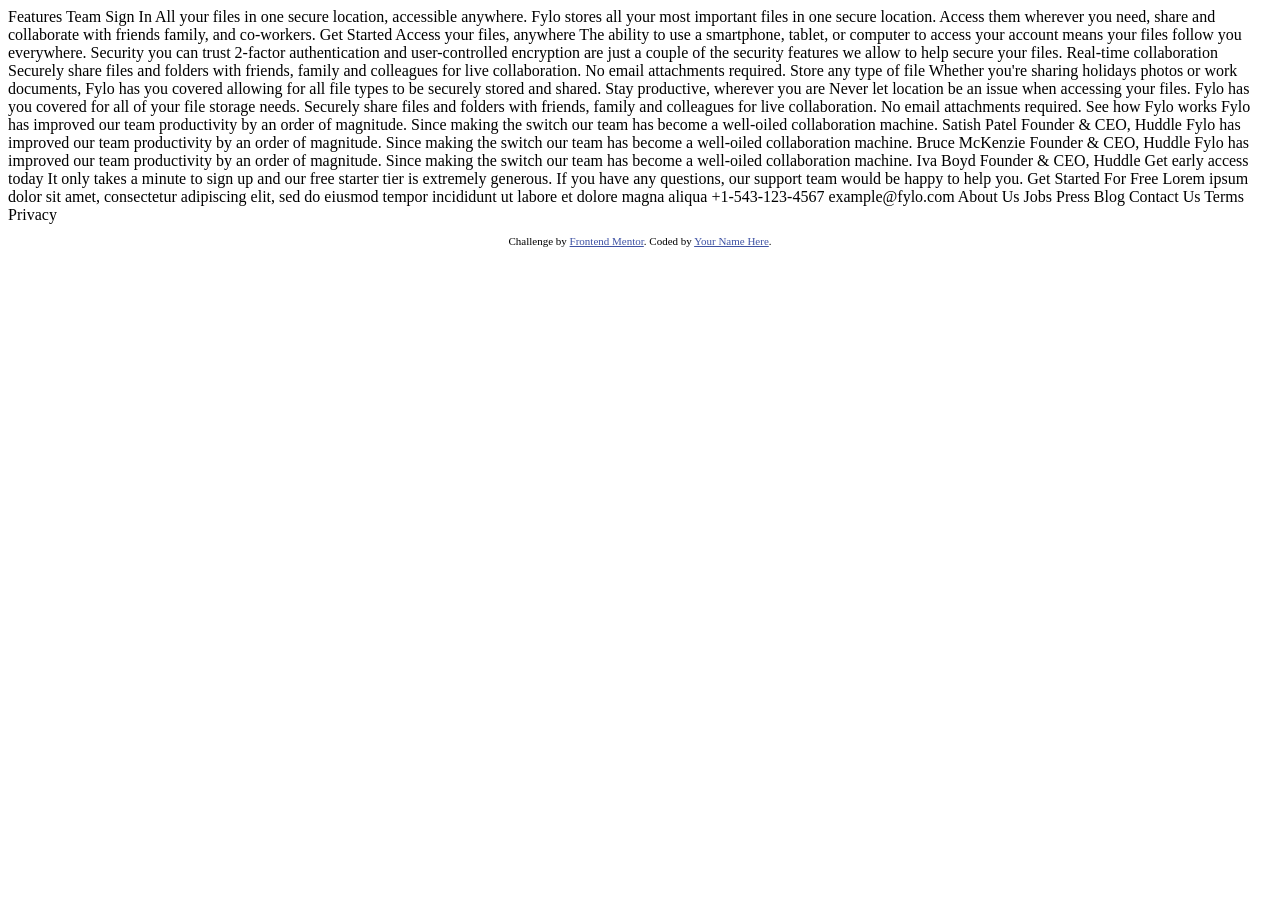
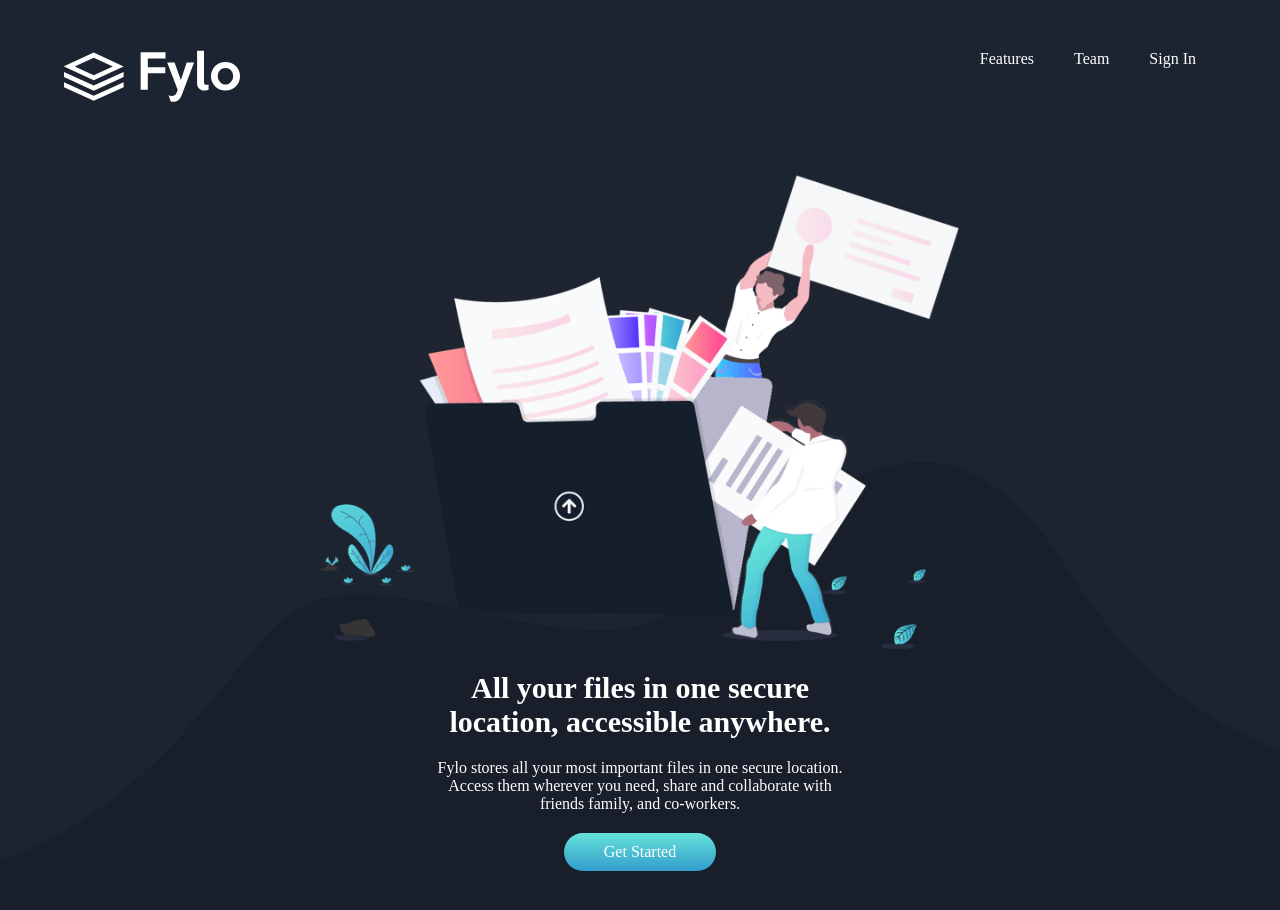
Before and after one commit to rehanmosabbir/fylo-dark-theme-landing-page, a plain HTML site: page index.html in a window 1280 px wide. Before the commit the page ends 800 px from the top, so only its background shows below. Drawn offline with Linux system fonts and the light colour scheme.

Commit message:
header(navbar and call to action section added)

```diff
--- /dev/null
+++ b/css/style.css
@@ -0,0 +1,74 @@
+* {
+  margin: 0;
+  padding: 0;
+  box-sizing: border-box;
+}
+
+html {
+  font-size: 62.5%;
+}
+
+body {
+  background-color: hsl(217, 28%, 15%);
+  /* background-color: #ccc; */
+}
+h1 {
+  font-size: 3rem;
+}
+p {
+  font-size: 1.6rem;
+}
+
+.container {
+  width: 90%;
+  margin: 5rem auto;
+}
+
+#navbar {
+  display: flex;
+  justify-content: space-between;
+}
+
+.menu-item {
+  display: flex;
+}
+.menu-box ul li {
+  list-style-type: none;
+}
+.menu-item li a {
+  font-size: 1.6rem;
+  color: #fff;
+  text-decoration: none;
+  margin: 2rem;
+}
+
+#get-started {
+  text-align: center;
+  margin-top: 3rem;
+  color: #fff;
+  background-image: url("../images/bg-curvy-desktop.svg");
+  background-repeat: no-repeat;
+  background-position: bottom;
+  padding: 2rem 0;
+}
+.img-box img {
+  width: 50%;
+}
+
+.get-started-text {
+  width: 35%;
+  margin: 2rem auto;
+}
+.get-started-text p {
+  margin: 2rem 0;
+  padding: 0 1rem;
+}
+.get-started-text a {
+  text-decoration: none;
+  padding: 1rem 4rem;
+  background: linear-gradient(hsl(176, 68%, 64%), hsl(198, 60%, 50%));
+  display: inline-block;
+  color: #fff;
+  font-size: 1.6rem;
+  border-radius: 2rem;
+}
--- a/index.html
+++ b/index.html
@@ -8,9 +8,10 @@
     <link rel="icon" type="image/png" sizes="32x32" href="./images/favicon-32x32.png" />
 
     <title>Frontend Mentor | Fylo landing page with dark theme and features grid</title>
+    <link rel="stylesheet" href="css/style.css" />
 
     <!-- Feel free to remove these styles or customise in your own stylesheet 👍 -->
-    <style>
+    <!-- <style>
       .attribution {
         font-size: 11px;
         text-align: center;
@@ -18,11 +19,40 @@
       .attribution a {
         color: hsl(228, 45%, 44%);
       }
-    </style>
+    </style> -->
   </head>
   <body>
-    Features Team Sign In All your files in one secure location, accessible anywhere. Fylo stores all your most important files in one
-    secure location. Access them wherever you need, share and collaborate with friends family, and co-workers. Get Started Access your
+    <div class="container">
+      <header id="header">
+        <nav id="navbar">
+          <div class="logo-box">
+            <img src="images/logo.svg" alt="" />
+          </div>
+          <div class="menu-box">
+            <ul class="menu-item">
+              <li><a href="#features">Features</a></li>
+              <li><a href="#team">Team</a></li>
+              <li><a href="#sign-in">Sign In</a></li>
+            </ul>
+          </div>
+        </nav>
+      </header>
+    </div>
+
+    <section id="get-started">
+      <div class="img-box">
+        <img src="images/illustration-intro.png" alt="" />
+      </div>
+      <div class="get-started-text">
+        <h1>All your files in one secure location, accessible anywhere.</h1>
+        <p>
+          Fylo stores all your most important files in one secure location. Access them wherever you need, share and collaborate with
+          friends family, and co-workers.
+        </p>
+        <a href="#">Get Started</a>
+      </div>
+    </section>
+    <!--    Access your
     files, anywhere The ability to use a smartphone, tablet, or computer to access your account means your files follow you everywhere.
     Security you can trust 2-factor authentication and user-controlled encryption are just a couple of the security features we allow to
     help secure your files. Real-time collaboration Securely share files and folders with friends, family and colleagues for live
@@ -36,13 +66,13 @@
     making the switch our team has become a well-oiled collaboration machine. Iva Boyd Founder & CEO, Huddle Get early access today It only
     takes a minute to sign up and our free starter tier is extremely generous. If you have any questions, our support team would be happy to
     help you. Get Started For Free Lorem ipsum dolor sit amet, consectetur adipiscing elit, sed do eiusmod tempor incididunt ut labore et
-    dolore magna aliqua +1-543-123-4567 example@fylo.com About Us Jobs Press Blog Contact Us Terms Privacy
+    dolore magna aliqua +1-543-123-4567 example@fylo.com About Us Jobs Press Blog Contact Us Terms Privacy -->
 
-    <footer>
+    <!-- <footer>
       <p class="attribution">
         Challenge by <a href="https://www.frontendmentor.io?ref=challenge" target="_blank">Frontend Mentor</a>. Coded by
         <a href="#">Your Name Here</a>.
       </p>
-    </footer>
+    </footer> -->
   </body>
 </html>
```
